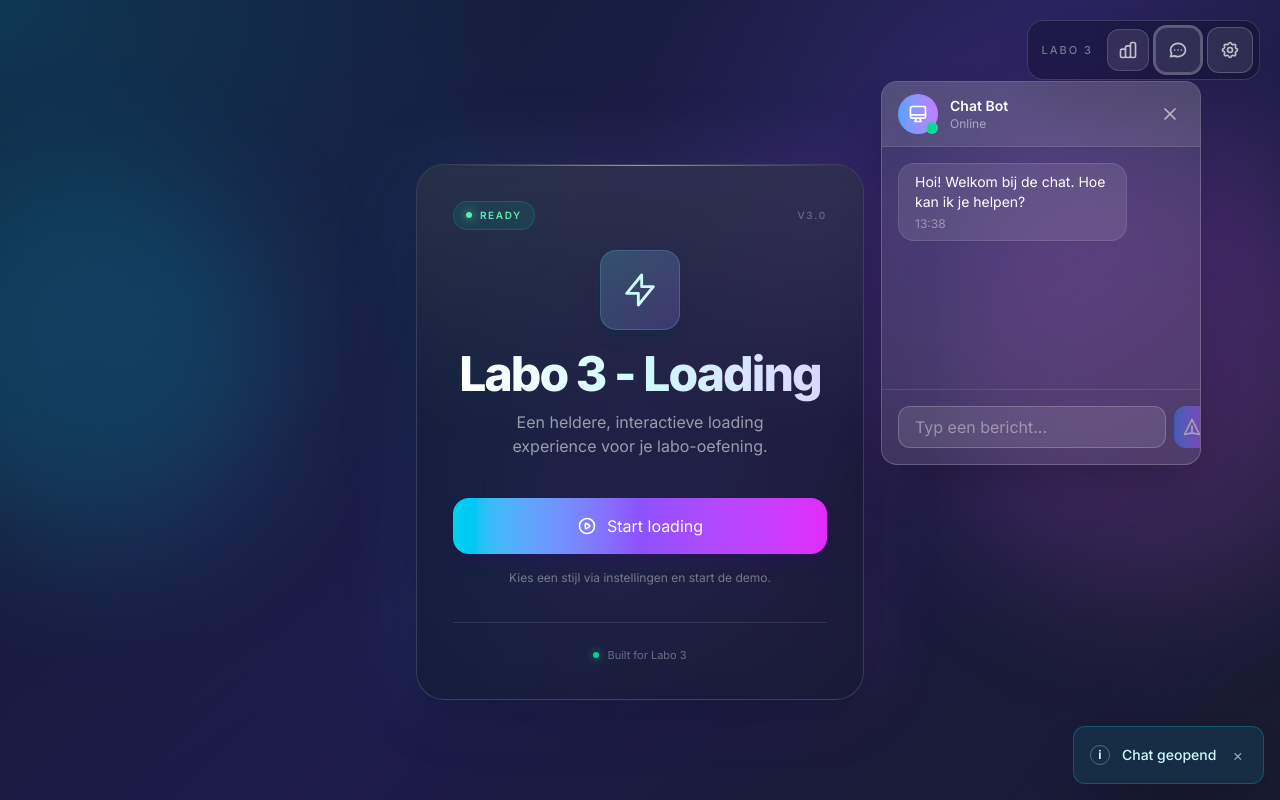
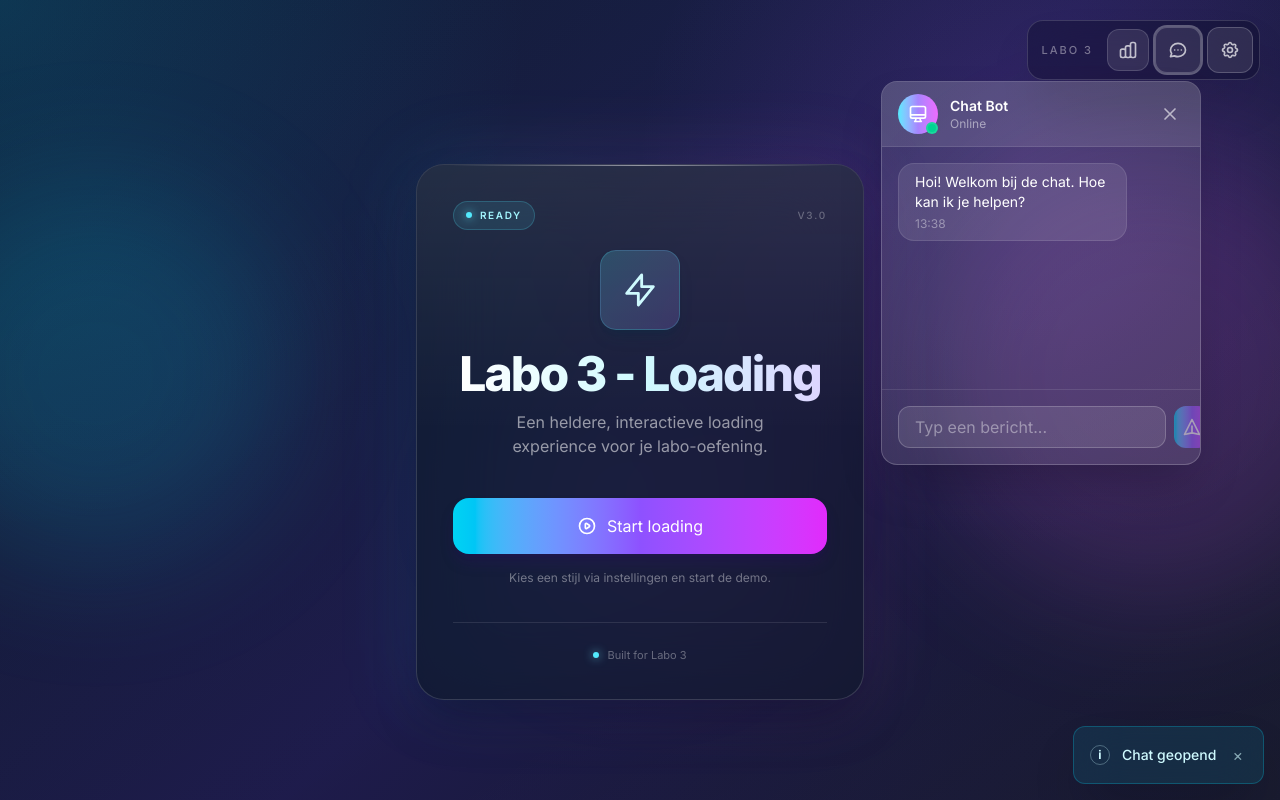
Before and after one commit to HamedSadim1/labo3-loading, a React (Vite) app: page / in a window 1280 px wide. Both pictures are taken after a click on the button 1178 px from the left and 50 px from the top of the page. Built offline with nearby package versions, Linux system fonts and the light colour scheme.

Commit message:
fix(ui): unify interface colors

```diff
--- a/src/App.tsx
+++ b/src/App.tsx
@@ -59,7 +59,7 @@ const Footer: React.FC = () => {
   return (
     <footer className="mt-7 border-t border-white/10 pt-5 text-center sm:mt-9 sm:pt-6">
       <div className="flex items-center justify-center gap-2 text-[11px] text-white/35">
-        <span className="h-1.5 w-1.5 rounded-full bg-emerald-400 shadow-[0_0_10px_rgba(52,211,153,0.8)]" />
+        <span className="h-1.5 w-1.5 rounded-full bg-cyan-300 shadow-[0_0_10px_rgba(103,232,249,0.8)]" />
         <span>Built for Labo 3</span>
       </div>
     </footer>
--- a/src/components/Chat.tsx
+++ b/src/components/Chat.tsx
@@ -136,7 +136,7 @@ const Chat: React.FC = () => {
         {/* Notification dot */}
         {messages.length > 1 && !isOpen && (
           <span
-            className="absolute -top-1 -right-1 flex h-3 w-3 items-center justify-center rounded-full bg-pink-500 animate-pulse"
+            className="absolute -top-1 -right-1 flex h-3 w-3 items-center justify-center rounded-full bg-fuchsia-400 animate-pulse"
             aria-label="Nieuwe berichten"
           >
             <span className="sr-only">Nieuwe berichten</span>
@@ -156,7 +156,7 @@ const Chat: React.FC = () => {
             <div className="flex items-center justify-between">
               <div className="flex items-center gap-2 sm:gap-3">
                 <div className="relative">
-                  <div className="w-8 h-8 sm:w-10 sm:h-10 rounded-full bg-gradient-to-r from-blue-400 to-purple-400 flex items-center justify-center">
+                  <div className="w-8 h-8 sm:w-10 sm:h-10 rounded-full bg-linear-to-r from-cyan-300 via-violet-400 to-fuchsia-400 flex items-center justify-center">
                     <svg
                       className="w-4 h-4 sm:w-5 sm:h-5 text-white"
                       fill="none"
@@ -212,7 +212,7 @@ const Chat: React.FC = () => {
                 <div
                   className={`max-w-[85%] sm:max-w-[80%] px-3 sm:px-4 py-2 rounded-2xl ${
                     message.sender === "user"
-                      ? "bg-gradient-to-r from-blue-500 to-purple-500 text-white"
+                      ? "bg-linear-to-r from-cyan-400 via-violet-500 to-fuchsia-500 text-white"
                       : "bg-white/10 text-white border border-white/10"
                   }`}
                 >
@@ -258,13 +258,13 @@ const Chat: React.FC = () => {
                 onChange={(e) => setInputValue(e.target.value)}
                 onKeyPress={handleKeyPress}
                 placeholder="Typ een bericht..."
-                className="flex-1 bg-white/10 border border-white/20 rounded-xl px-3 sm:px-4 py-2 text-white text-xs sm:text-sm placeholder-white/40 focus:outline-none focus:ring-2 focus:ring-white/30 focus:border-transparent"
+                className="flex-1 bg-white/10 border border-white/20 rounded-xl px-3 sm:px-4 py-2 text-white text-xs sm:text-sm placeholder-white/40 focus:border-transparent focus:outline-none focus:ring-2 focus:ring-cyan-300/40"
                 aria-label="Bericht invoeren"
               />
               <button
                 onClick={handleSendMessage}
                 disabled={!inputValue.trim()}
-                className="p-2 rounded-xl bg-gradient-to-r from-blue-500 to-purple-500 text-white hover:from-blue-600 hover:to-purple-600 transition-all duration-300 disabled:opacity-50 disabled:cursor-not-allowed focus:outline-none focus:ring-2 focus:ring-white/30"
+                className="rounded-xl bg-linear-to-r from-cyan-400 via-violet-500 to-fuchsia-500 p-2 text-white transition-all duration-300 hover:from-cyan-300 hover:via-violet-400 hover:to-fuchsia-400 disabled:cursor-not-allowed disabled:opacity-50 focus:outline-none focus:ring-2 focus:ring-cyan-300/40"
                 aria-label="Verstuur bericht"
               >
                 <svg
--- a/src/components/GlassCard.tsx
+++ b/src/components/GlassCard.tsx
@@ -8,7 +8,7 @@ const GlassCard: React.FC<GlassCardProps> = ({ children }) => {
   return (
     <div className="group relative">
       <div className="pointer-events-none absolute -inset-1 rounded-[2rem] bg-linear-to-r from-cyan-400/20 via-violet-400/20 to-fuchsia-400/20 opacity-60 blur-2xl transition-opacity duration-500 group-hover:opacity-100" />
-      <section className="relative overflow-hidden rounded-[1.75rem] border border-white/15 bg-slate-900/55 p-6 text-center shadow-2xl shadow-slate-950/40 backdrop-blur-2xl transition-transform duration-500 sm:p-9 group-hover:-translate-y-0.5 group-hover:bg-slate-900/65">
+      <section className="relative overflow-hidden rounded-[1.75rem] border border-white/15 bg-slate-900/70 p-6 text-center shadow-2xl shadow-slate-950/40 backdrop-blur-2xl transition-transform duration-500 sm:p-9 group-hover:-translate-y-0.5 group-hover:bg-slate-900/80">
         <div className="pointer-events-none absolute inset-x-8 top-0 h-px bg-linear-to-r from-transparent via-white/50 to-transparent" />
         <div className="pointer-events-none absolute inset-0 bg-linear-to-b from-white/[0.08] via-transparent to-transparent" />
         <div className="relative z-10">{children}</div>
--- a/src/components/Header.tsx
+++ b/src/components/Header.tsx
@@ -5,8 +5,8 @@ const Header: React.FC = () => {
   return (
     <div className="mb-8 animate-slide-up sm:mb-10">
       <div className="mb-5 flex items-center justify-between text-left">
-        <div className="inline-flex items-center gap-2 rounded-full border border-emerald-400/20 bg-emerald-400/10 px-3 py-1.5 text-[10px] font-semibold uppercase tracking-[0.16em] text-emerald-300">
-          <span className="h-1.5 w-1.5 rounded-full bg-emerald-300 shadow-[0_0_10px_rgba(110,231,183,0.9)]" />
+        <div className="inline-flex items-center gap-2 rounded-full border border-cyan-300/20 bg-cyan-300/10 px-3 py-1.5 text-[10px] font-semibold uppercase tracking-[0.16em] text-cyan-200">
+          <span className="h-1.5 w-1.5 rounded-full bg-cyan-300 shadow-[0_0_10px_rgba(103,232,249,0.9)]" />
           Ready
         </div>
         <span className="text-[10px] font-medium uppercase tracking-[0.18em] text-white/30">
--- a/src/components/Settings.tsx
+++ b/src/components/Settings.tsx
@@ -112,7 +112,7 @@ const Settings: React.FC = () => {
                   <span className="text-sm sm:font-medium">{style.label}</span>
                   {loadingStyle === style.value && (
                     <svg
-                      className="w-4 h-4 sm:w-5 sm:h-5 ml-auto text-emerald-400"
+                      className="w-4 h-4 sm:w-5 sm:h-5 ml-auto text-cyan-300"
                       fill="none"
                       viewBox="0 0 24 24"
                       stroke="currentColor"
```
